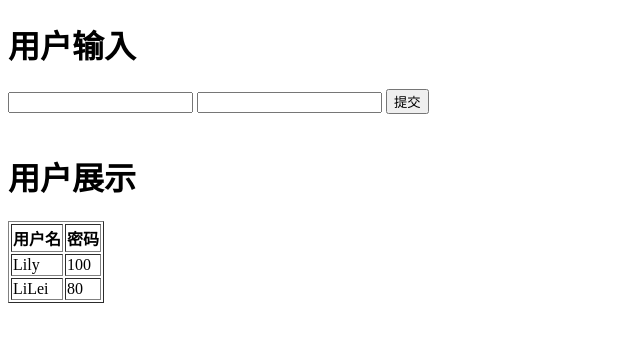
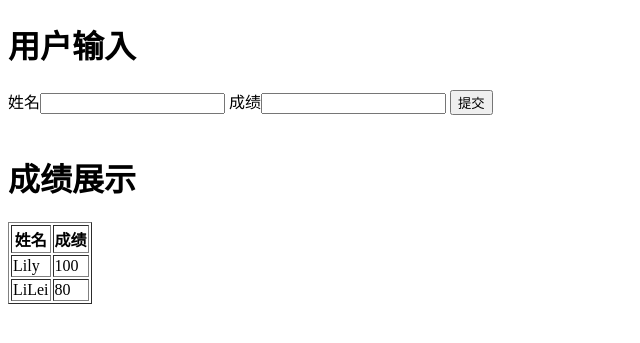
Before and after one commit to KidKi/pythonLearning, a Django app: page /index/ in a window 1280 px wide. Shown: the top 343 px of the page, without its empty margins (0-640 px from the left). Run offline with Django 3.2, Linux system fonts and the light colour scheme; data comes from the database, SQL or seed files in the repository.

Commit message:
modify name

```diff
--- a/mysite/templates/index.html
+++ b/mysite/templates/index.html
@@ -7,16 +7,16 @@
     <body>
         <h1 style="">用户输入</h1>
         <form action="/index/" method="post">
-            <input type="text" name="studentName" />
-            <input type="text" name="score" />
+            姓名<input type="text" name="studentName" />
+            成绩<input type="text" name="score" />
             <input type="submit" value="提交" />
         </form>
     <br />
-    <h1>用户展示</h1>
+    <h1>成绩展示</h1>
     <table border="1">
         <thead>
-            <th>用户名</th>
-            <th>密码</th>
+            <th>姓名</th>
+            <th>成绩</th>
         </thead>
         <tbody>
             {% for line in data %}
```
